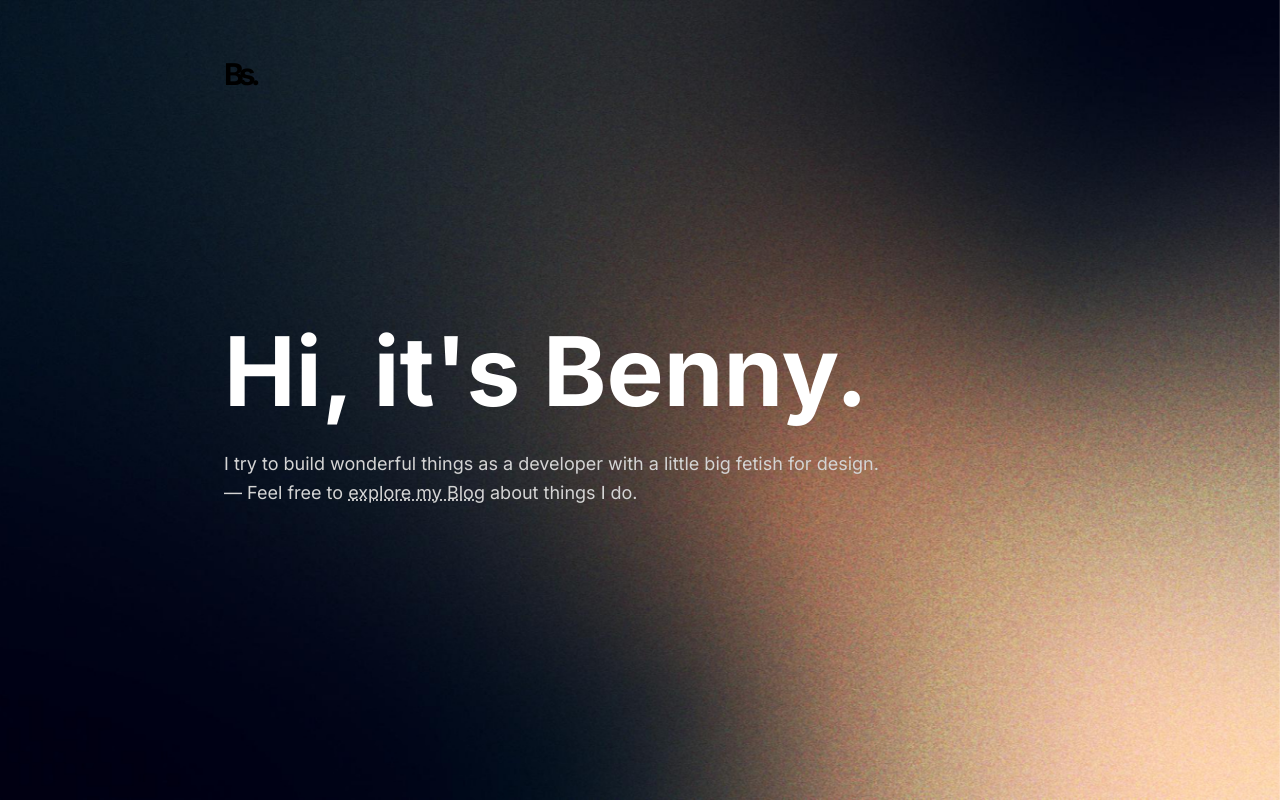
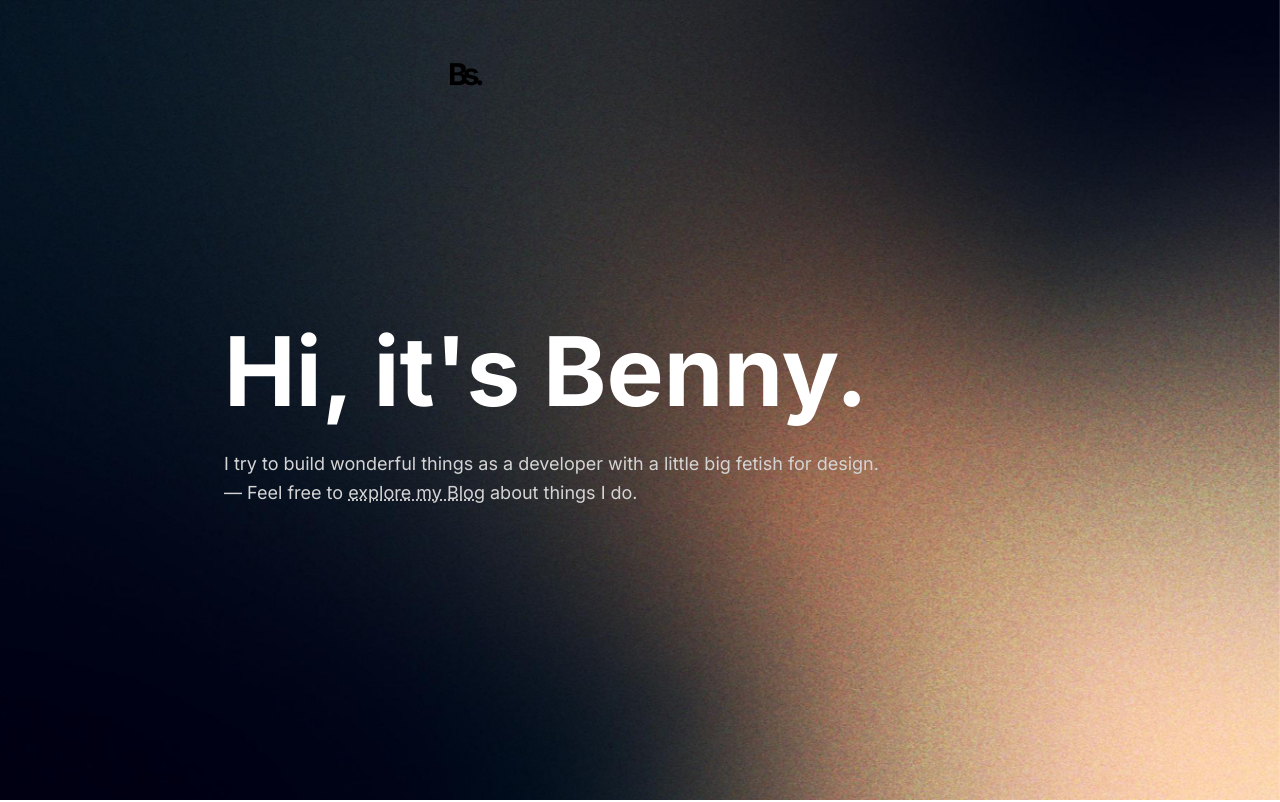
Before and after one commit to baeni/bsaa-ui, a Next.js app: page / in a window 1280 px wide. Shown: the top 802 px of the page. Built offline with nearby package versions, Linux system fonts and the light colour scheme; no server answers.

Commit message:
Move container class from main to body

```diff
--- a/app/layout.tsx
+++ b/app/layout.tsx
@@ -24,10 +24,10 @@ export default function RootLayout({
 }>) {
   return (
     <html lang="en">
-      <body className={`${inter.className} flex flex-col min-h-screen`}>
+      <body className={`${inter.className} flex flex-col min-h-screen container`}>
         <SmoothScrolling>
           <Navbar />
-          <main className="flex-grow container">
+          <main className="flex-grow">
             {children}
           </main>
           <Footer />
```
